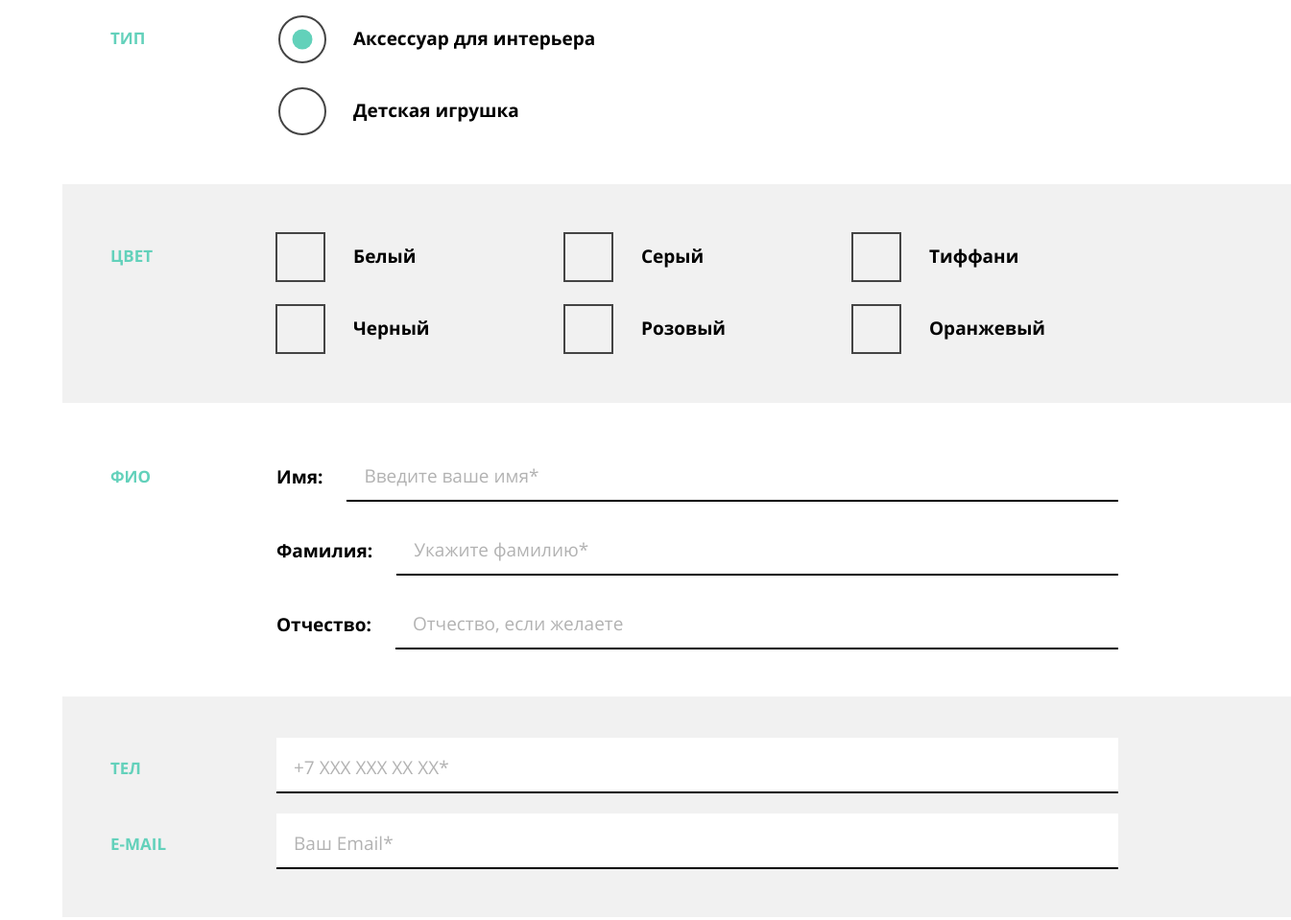
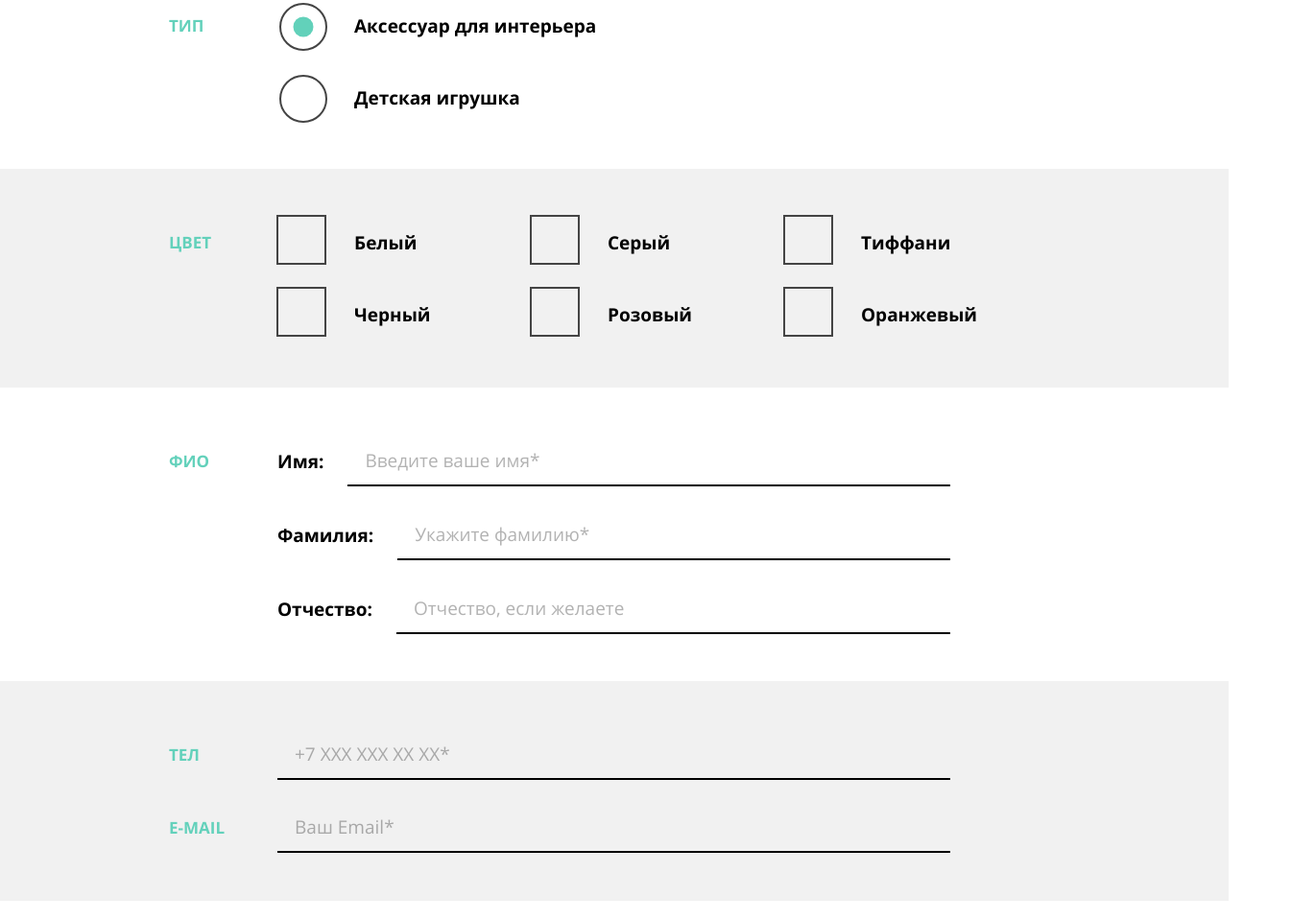
Before and after one commit to htmlacademy-adaptive/2221637-mishka-27, a website: page source/form.html in a window 1280 px wide. Shown: the part 582-1541 px from the top of the page at 96% size, 1345 px wide, since content can reach past the window. Drawn offline with nearby package versions, Linux system fonts and the light colour scheme; files that its build step writes are made by us from their sources; files whose address does not match are found by name.

Commit message:
Форма доделана

```diff
--- a/source/form.html
+++ b/source/form.html
@@ -72,12 +72,12 @@
     </nav>
   </header>
 
-  <main>
+  <main class="main">
     <section class="intro intro--form decoration decoration--fill">
       <h1 class="intro__title container">Вязание на заказ</h1>
     </section>
 
-    <section class="form container">
+    <section class="form container container--form">
       <h2 class="visually-hidden">Форма заказа</h2>
       <p class="form__intro-text text">Мы&nbsp;будем рады воплотить в&nbsp;жизнь ваши пожелания! Заполните простую форму заказа и&nbsp;мы&nbsp;свяжемся с&nbsp;вами, чтобы уточнить детали.</p>
       <form method="POST" action="https://echo.htmlacademy.ru">
@@ -90,7 +90,7 @@
               <label class="form__radio">
                 <input class="form__radio-value visually-hidden" type="radio" name="type" value="accessory" checked>
                 <span class="form__radio-element form__radio-element--upper"></span>
-                <span class="form__text">Аксессуар для интерьера</span>
+                <span class="form__text form__text--upper">Аксессуар для интерьера</span>
               </label>
             </li>
             <li>
@@ -102,7 +102,7 @@
             </li>
           </ul>
         </fieldset>
-        <fieldset class="form__block form__block--colored">
+        <fieldset class="form__block form__block--checkbox  form__block--colored">
           <legend class="form__title">
             <h3 class="form__sub-title sub-title">Цвет</h3>
           </legend>
--- a/source/sass/blocks/container.scss
+++ b/source/sass/blocks/container.scss
@@ -12,6 +12,10 @@
   @media (min-width: $vp-1024) {
     padding: 0 $distance-50;
 
+    &--form {
+      padding: 0 ($distance-50 + 175px) 0 ($distance-50 + 61px);
+    }
+
     &--about {
       padding: 0 ($distance-50 + 175px);
     }
--- a/source/sass/blocks/decoration.scss
+++ b/source/sass/blocks/decoration.scss
@@ -36,7 +36,7 @@
       left: 0;
       right: 0;
       height: 23px;
-      bottom: -10px;
+      bottom: -8px;
       background-repeat: repeat-x;
       background-image: url("../img/svg/waves-fill.svg");
     }
--- a/source/sass/blocks/form.scss
+++ b/source/sass/blocks/form.scss
@@ -15,6 +15,10 @@
     font-size: 17px;
     line-height: 30px;
     margin-bottom: 80px;
+  }
+
+  @media (min-width: $vp-1024) {
+    margin-left: 114px;
   }
 }
 
@@ -81,7 +85,8 @@
   }
 
   @media (min-width: $vp-1024) {
-    grid-template-columns: 175px 1fr;
+    grid-template-columns: 115px 1fr;
+    margin-bottom: 65px;
   }
 
   &--name {
@@ -107,6 +112,16 @@
       padding-top: 20px;
       margin-bottom: 47px;
     }
+
+    @media (min-width: $vp-1024) {
+      margin-bottom: 44px;
+    }
+  }
+
+  &--checkbox {
+    @media (min-width: $vp-1024) {
+      width: calc(100% + 68px);
+    }
   }
 
   &--colored {
@@ -125,11 +140,27 @@
         z-index: -1;
       }
     }
+
+    @media (min-width: $vp-1024) {
+      padding-top: 68px;
+      padding-bottom: 67px;
+      margin-bottom: 68px;
+
+      &::before {
+        width: 200vw;
+        left: -100vw;
+      }
+    }
   }
 
   &--colored-tel {
     @media (min-width: $vp-768) {
       padding-bottom: 44px;
+    }
+
+    @media (min-width: $vp-1024) {
+      margin-bottom: 0;
+      padding-bottom: 41px;
     }
   }
 
@@ -139,6 +170,12 @@
       padding-bottom: 50px;
       margin-bottom: 50px;
     }
+  }
+}
+
+.form__block--colored .form__placeholder-value {
+  @media (min-width: $vp-768) {
+    background-color: #F1F1F1;
   }
 }
 
@@ -153,7 +190,7 @@
   }
 
   @media (min-width: $vp-1024) {
-    margin-left: 175px;
+    margin-left: 114px;
   }
 }
 
@@ -178,6 +215,14 @@
   @media (min-width: $vp-768) {
     font-size: 19px;
     padding-left: 78px;
+  }
+
+  &--upper {
+    min-height: 36px;
+
+    @media (min-width: $vp-768) {
+      min-height: auto;
+    }
   }
 }
 
@@ -256,11 +301,12 @@
   @media (min-width: $vp-768) {
     display: grid;
     grid-template-columns: 1fr 1fr;
-    gap: 57px 25px;
+    gap: 57px 23px;
   }
 
   @media (min-width: $vp-1024) {
     grid-template-columns: 1fr 1fr 1fr;
+    gap: 57px 25px;
   }
 }
 
@@ -282,6 +328,10 @@
     height: 52px;
     top: -16px;
     left: -3px;
+  }
+
+  @media (min-width: $vp-1024) {
+    top: -20px;
   }
 
   &::before {
@@ -404,6 +454,11 @@
     bottom: 15px
   }
 
+  @media (min-width: $vp-1024) {
+    right: 4px;
+    bottom: 17px
+  }
+
   &--mail {
     mask: url("../img/sprite.svg#mail");
   }
--- a/source/sass/blocks/intro.scss
+++ b/source/sass/blocks/intro.scss
@@ -10,14 +10,22 @@
   @media (min-width: $vp-768) {
     margin-bottom: 78px;
     padding-top: 0;
-
-    &--form {
-      margin-bottom: 65px;
-    }
   }
 
   @media (min-width: $vp-1024) {
     margin-bottom: 132px;
+  }
+
+  &--form {
+    margin-bottom: 20px;
+
+    @media (min-width: $vp-768) {
+      margin-bottom: 65px;
+    }
+
+    @media (min-width: $vp-1024) {
+      margin-bottom: 119px;
+    }
   }
 
   &--image {
--- /dev/null
+++ b/source/sass/blocks/main.scss
@@ -0,0 +1,3 @@
+.main {
+  overflow: hidden;
+}
--- a/source/sass/style.scss
+++ b/source/sass/style.scss
@@ -7,6 +7,7 @@
 /* blocks */
 @import "./blocks/title.scss";
 @import "./blocks/sub-title.scss";
+@import "./blocks/main.scss";
 @import "./blocks/container.scss";
 @import "./blocks/footer.scss";
 @import "./blocks/page.scss";
```
